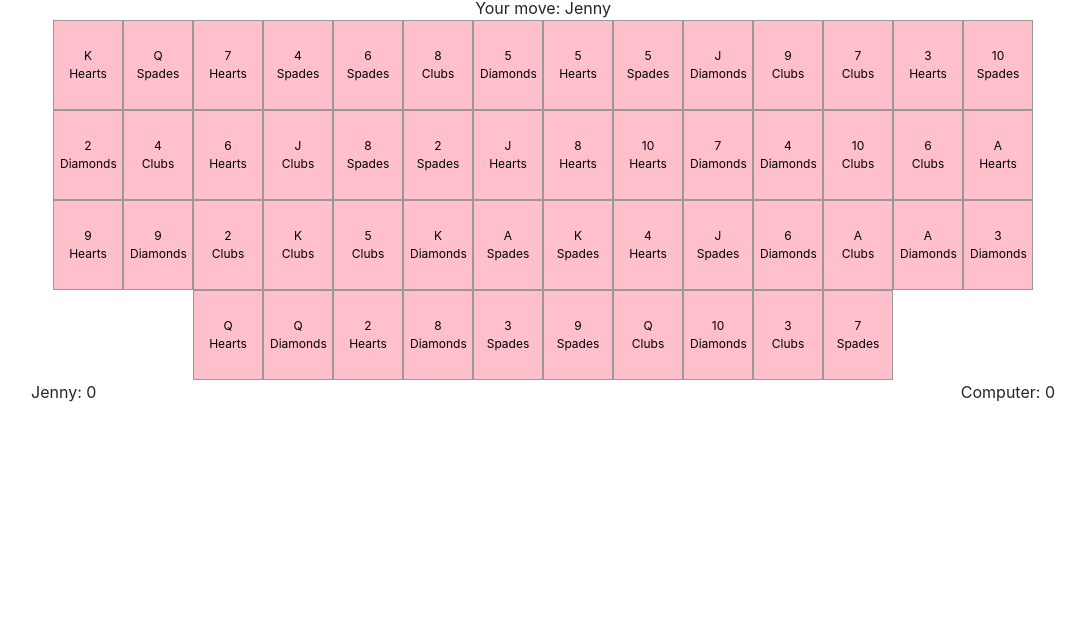
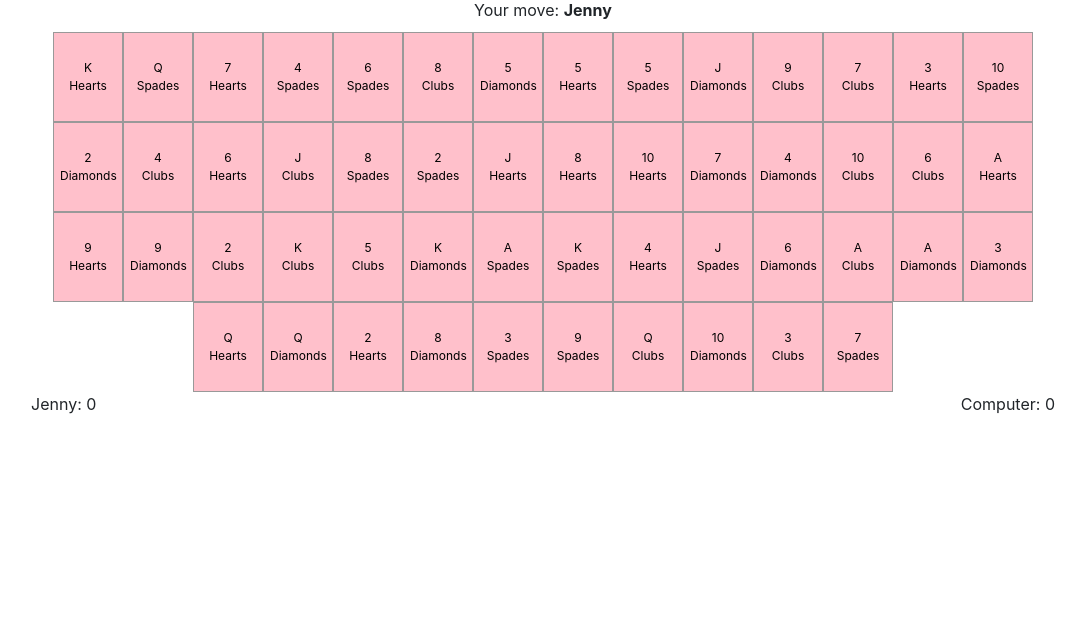
Before and after one commit to Jafsari/matchingCards, a React app: page / in a window 1280 px wide. Shown: the part 178-800 px from the top of the page, without its empty margins (97-1183 px from the left). Built offline with nearby package versions, Linux system fonts and the light colour scheme.

Commit message:
.3 second timeout before handling end of turn so that user can see which cards they selected

```diff
--- a/src/index.css
+++ b/src/index.css
@@ -18,6 +18,11 @@ body {
     width: 70px;
   }
 
+  .status {
+      margin-top: 10px;
+      margin-bottom: 10px;
+  }
+
   .scoreboard {
     display: flex;
     justify-content: space-between;
--- a/src/index.js
+++ b/src/index.js
@@ -51,6 +51,11 @@ class Board extends React.Component {
 
         // once the user has selected 2 cards
         if (this.cardsChosen.length === 2) {
+            setTimeout(()=>{this.handleEndOfTurn()},300);
+        }
+    }
+
+    handleEndOfTurn() {
         // if the value of the 2 cards match
         if (checkMatch(this.cardsChosen)) {
             console.log("match!");
@@ -84,7 +89,7 @@ class Board extends React.Component {
         })
         this.cardsChosen = [];
         this.clickedSquares = [];
-        }
+
     }
 
     renderSquare(card) {
@@ -96,7 +101,7 @@ class Board extends React.Component {
 
     render() {
         let cardSquare = [];
-        let status = 'Your move: ' + (this.state.currentPlayer ? 'Jenny' : 'Computer');
+        let status = this.state.currentPlayer ? 'Jenny' : 'Computer';
 
         for (let i = 0; i < this.state.cards.length; i++) {
             cardSquare.push(this.renderSquare(this.state.cards[i]))
@@ -104,7 +109,7 @@ class Board extends React.Component {
 
         return (
             <div>
-                <div className="status">{status}</div>
+                <div className="status">Your move: <strong>{status}</strong></div>
                 <div>
                     {cardSquare}
                 </div>
```
Lines whose indentation alone changed are shown as unchanged.
